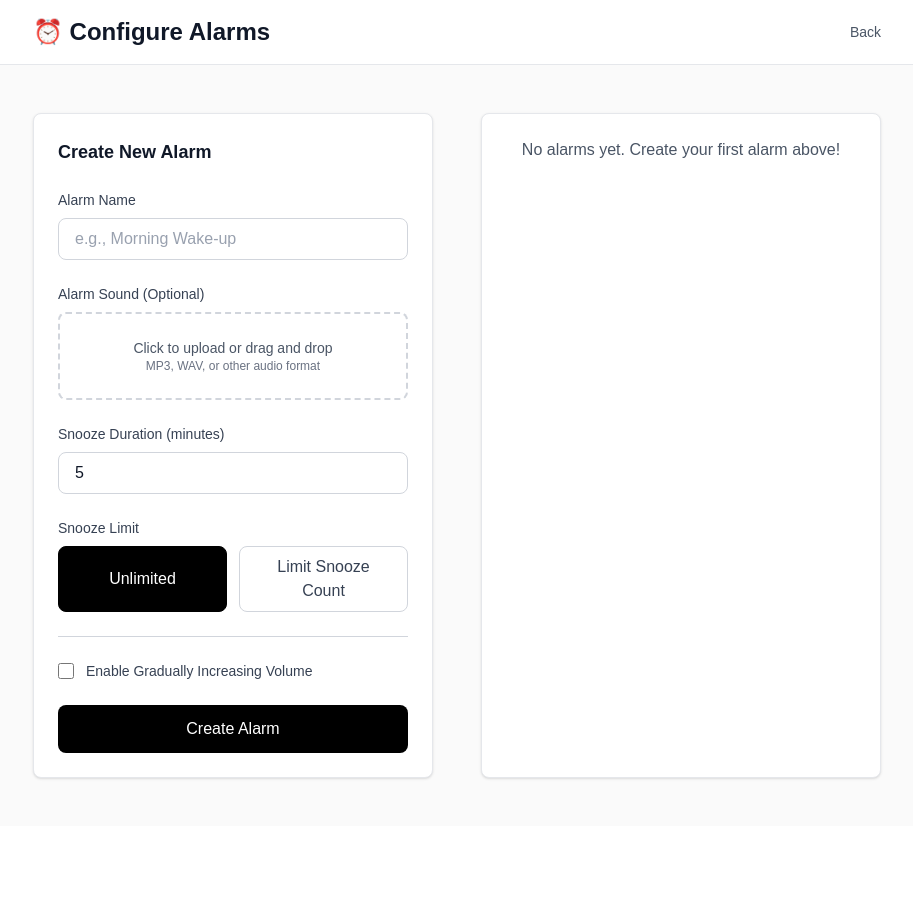
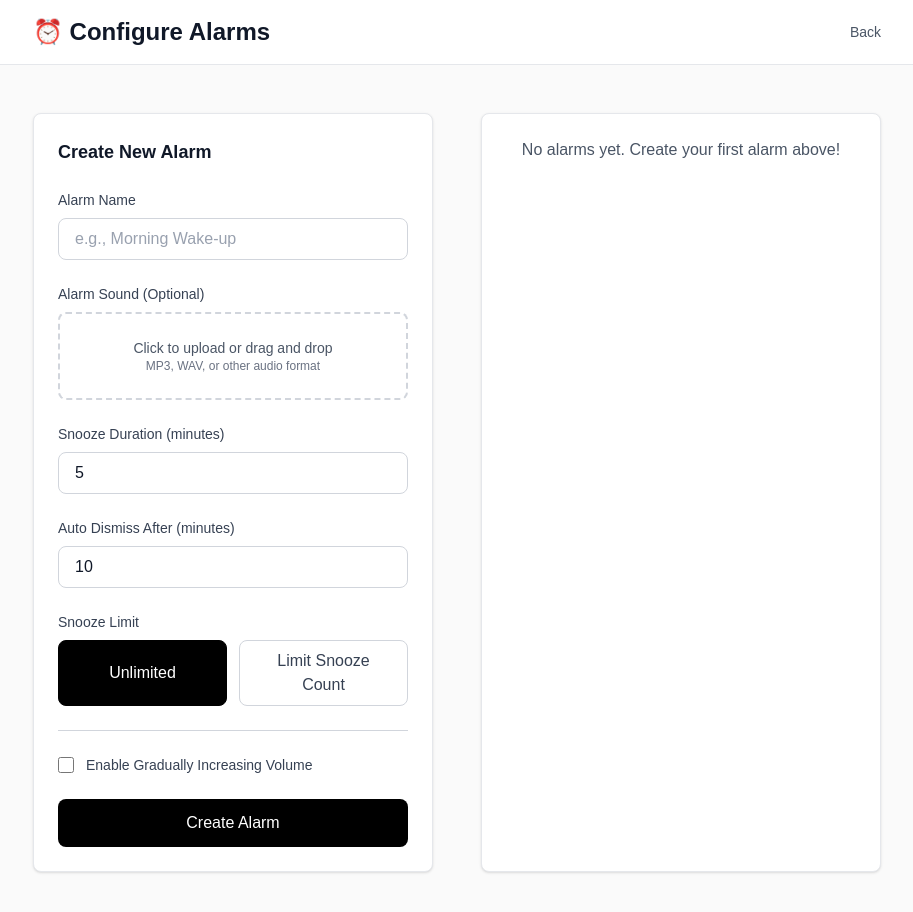
Before and after one commit to shahrierNafis/alarm-frontend, a Next.js app: page /configure in a window 1280 px wide. Shown: the top 912 px of the page, without its empty margins (183-1096 px from the left). Before the commit the page ends 826 px from the top, so only its background shows below. Built offline with nearby package versions, Linux system fonts and the light colour scheme.

Commit message:
feat: add auto-dismiss functionality to alarms

```diff
--- a/app/components/AlarmForm.tsx
+++ b/app/components/AlarmForm.tsx
@@ -17,6 +17,7 @@ export default function AlarmForm({ onSuccess, alarm, onEditCancel }: AlarmFormP
   const [snoozeDuration, setSnoozeDuration] = useState<number>(5);
   const [snoozeLimitType, setSnoozeLimitType] = useState<"unlimited" | "custom">("unlimited");
   const [snoozeLimitValue, setSnoozeLimitValue] = useState<number>(3);
+  const [autoDismissDuration, setAutoDismissDuration] = useState<number>(10);
   const [volumeRampEnabled, setVolumeRampEnabled] = useState(false);
   const [startingVolume, setStartingVolume] = useState(20);
   const [volumeRampDuration, setVolumeRampDuration] = useState(30);
@@ -40,6 +41,7 @@ export default function AlarmForm({ onSuccess, alarm, onEditCancel }: AlarmFormP
         setSnoozeLimitType("custom");
         setSnoozeLimitValue(alarm.snoozeLimit);
       }
+      setAutoDismissDuration(alarm.autoDismissDuration ?? 10);
       setVolumeRampEnabled(alarm.volumeRampEnabled ?? false);
       setStartingVolume(alarm.startingVolume ?? 20);
       setVolumeRampDuration(alarm.volumeRampDuration ?? 30);
@@ -81,6 +83,12 @@ export default function AlarmForm({ onSuccess, alarm, onEditCancel }: AlarmFormP
         return;
       }
 
+      if (autoDismissDuration <= 0) {
+        setError("Auto-dismiss duration must be at least 1 minute");
+        setIsLoading(false);
+        return;
+      }
+
       if (snoozeLimitType === "custom" && snoozeLimitValue <= 0) {
         setError("Snooze limit must be at least 1");
         setIsLoading(false);
@@ -98,6 +106,7 @@ export default function AlarmForm({ onSuccess, alarm, onEditCancel }: AlarmFormP
           soundData: soundData || alarm.soundData, // Keep existing sound if not updating
           snoozeDuration,
           snoozeLimit,
+          autoDismissDuration,
           volumeRampEnabled,
           startingVolume: volumeRampEnabled ? startingVolume : undefined,
           volumeRampDuration: volumeRampEnabled ? volumeRampDuration : undefined,
@@ -109,6 +118,7 @@ export default function AlarmForm({ onSuccess, alarm, onEditCancel }: AlarmFormP
           soundData,
           snoozeDuration,
           snoozeLimit,
+          autoDismissDuration,
           volumeRampEnabled,
           startingVolume: volumeRampEnabled ? startingVolume : undefined,
           volumeRampDuration: volumeRampEnabled ? volumeRampDuration : undefined,
@@ -120,6 +130,7 @@ export default function AlarmForm({ onSuccess, alarm, onEditCancel }: AlarmFormP
         setSnoozeDuration(5);
         setSnoozeLimitType("unlimited");
         setSnoozeLimitValue(3);
+        setAutoDismissDuration(10);
         setVolumeRampEnabled(false);
         setStartingVolume(20);
         setVolumeRampDuration(30);
@@ -132,7 +143,7 @@ export default function AlarmForm({ onSuccess, alarm, onEditCancel }: AlarmFormP
         onSuccess();
       }
     } catch (err) {
-      setError(err instanceof Error ? err.message : (isEditMode ? "Failed to update alarm" : "Failed to create alarm"));
+      setError(err instanceof Error ? err.message : isEditMode ? "Failed to update alarm" : "Failed to create alarm");
     } finally {
       setIsLoading(false);
     }
@@ -198,11 +209,26 @@ export default function AlarmForm({ onSuccess, alarm, onEditCancel }: AlarmFormP
         />
       </div>
 
+      {/* Auto Dismiss */}
+      <div>
+        <label htmlFor="autoDismissDuration" className="block text-sm font-medium text-gray-700 dark:text-gray-300">
+          Auto Dismiss After (minutes)
+        </label>
+        <input
+          type="number"
+          id="autoDismissDuration"
+          min="1"
+          value={autoDismissDuration}
+          onChange={(e) => setAutoDismissDuration(Math.max(1, parseInt(e.target.value) || 0))}
+          className="mt-2 w-full rounded-lg border border-gray-300 bg-white px-4 py-2 text-gray-900 placeholder-gray-400 focus:border-black focus:outline-none focus:ring-2 focus:ring-black/10 dark:border-gray-600 dark:bg-gray-800 dark:text-white dark:focus:border-white dark:focus:ring-white/20"
+          disabled={isLoading}
+          required
+        />
+      </div>
+
       {/* Snooze Limit */}
       <div>
-        <label className="block text-sm font-medium text-gray-700 dark:text-gray-300 mb-2">
-          Snooze Limit
-        </label>
+        <label className="block text-sm font-medium text-gray-700 dark:text-gray-300 mb-2">Snooze Limit</label>
         <div className="flex gap-3 mb-3">
           <button
             type="button"
@@ -231,7 +257,10 @@ export default function AlarmForm({ onSuccess, alarm, onEditCancel }: AlarmFormP
         </div>
         {snoozeLimitType === "custom" && (
           <div className="mt-2">
-            <label htmlFor="snoozeLimitValue" className="block text-xs font-medium text-gray-500 dark:text-gray-400 mb-1">
+            <label
+              htmlFor="snoozeLimitValue"
+              className="block text-xs font-medium text-gray-500 dark:text-gray-400 mb-1"
+            >
               Max Snooze Count
             </label>
             <input
--- a/app/components/AlarmList.tsx
+++ b/app/components/AlarmList.tsx
@@ -60,7 +60,14 @@ export default function AlarmList({ onEditAlarm }: AlarmListProps) {
           >
             <h3 className="font-semibold text-gray-900 dark:text-white">{alarm.name}</h3>
             <p className="text-sm text-gray-600 dark:text-gray-400 mt-1">
-              Snooze: {alarm.snoozeDuration} min ({alarm.snoozeLimit === null || alarm.snoozeLimit === undefined ? "Unlimited" : `Max ${alarm.snoozeLimit}x`})
+              Snooze: {alarm.snoozeDuration} min (
+              {alarm.snoozeLimit === null || alarm.snoozeLimit === undefined
+                ? "Unlimited"
+                : `Max ${alarm.snoozeLimit}x`}
+              )
+            </p>
+            <p className="text-sm text-gray-600 dark:text-gray-400 mt-1">
+              Auto-dismiss: {alarm.autoDismissDuration ?? 10} min
             </p>
             <p className="text-xs text-gray-500 dark:text-gray-500 mt-2">
               Sound: {alarm.soundData ? "Custom" : "Default"}
--- a/app/components/AlarmPlayer.tsx
+++ b/app/components/AlarmPlayer.tsx
@@ -10,13 +10,28 @@ interface AlarmPlayerProps {
 
 export default function AlarmPlayer({ alarm }: AlarmPlayerProps) {
   const [isPlaying, setIsPlaying] = useState(false);
-  const [isPaused, setIsPaused] = useState(false);
   const [snoozeActive, setSnoozeActive] = useState(false);
   const [snoozeRemaining, setSnoozeRemaining] = useState(0);
   const [snoozeCount, setSnoozeCount] = useState(0);
   const [volumeRampActive, setVolumeRampActive] = useState(false);
   const audioBufferRef = useRef<AudioBuffer | null>(null);
   const snoozeIntervalRef = useRef<NodeJS.Timeout | null>(null);
+  const autoDismissTimeoutRef = useRef<NodeJS.Timeout | null>(null);
+
+  const handleDismiss = useCallback(() => {
+    audioPlayer.stopAudio();
+    setIsPlaying(false);
+    setSnoozeActive(false);
+    if (snoozeIntervalRef.current) {
+      clearInterval(snoozeIntervalRef.current);
+    }
+    if (autoDismissTimeoutRef.current) {
+      clearTimeout(autoDismissTimeoutRef.current);
+      autoDismissTimeoutRef.current = null;
+    }
+    // Redirect to home
+    window.location.href = "/";
+  }, []);
 
   // Initialize audio and start playing
   useEffect(() => {
@@ -42,6 +57,16 @@ export default function AlarmPlayer({ alarm }: AlarmPlayerProps) {
               setVolumeRampActive(false);
             });
           }
+
+          const dismissMinutes = alarm.autoDismissDuration ?? 10;
+          if (dismissMinutes > 0) {
+            autoDismissTimeoutRef.current = setTimeout(
+              () => {
+                handleDismiss();
+              },
+              dismissMinutes * 60 * 1000,
+            );
+          }
         }
       } catch (error) {
         console.error("Failed to initialize audio:", error);
@@ -53,22 +78,15 @@ export default function AlarmPlayer({ alarm }: AlarmPlayerProps) {
     // Cleanup on unmount
     return () => {
       audioPlayer.stopAudio();
+      if (autoDismissTimeoutRef.current) {
+        clearTimeout(autoDismissTimeoutRef.current);
+      }
     };
-  }, [alarm]);
-
-  const handleDismiss = useCallback(() => {
-    audioPlayer.stopAudio();
-    setIsPlaying(false);
-    setSnoozeActive(false);
-    if (snoozeIntervalRef.current) {
-      clearInterval(snoozeIntervalRef.current);
-    }
-    // Redirect to home
-    window.location.href = "/";
-  }, []);
+  }, [alarm, handleDismiss]);
 
   const snoozeDuration = alarm.snoozeDuration ?? 5;
-  const isSnoozeLimitReached = alarm.snoozeLimit !== null && alarm.snoozeLimit !== undefined && snoozeCount >= alarm.snoozeLimit;
+  const isSnoozeLimitReached =
+    alarm.snoozeLimit !== null && alarm.snoozeLimit !== undefined && snoozeCount >= alarm.snoozeLimit;
 
   const handleSnooze = useCallback(() => {
     if (isSnoozeLimitReached) return;
@@ -81,7 +99,6 @@ export default function AlarmPlayer({ alarm }: AlarmPlayerProps) {
     });
 
     setSnoozeActive(true);
-    setIsPaused(true);
     setSnoozeRemaining(snoozeDuration * 60 * 1000);
     setSnoozeCount((prev) => prev + 1);
   }, [snoozeDuration, isSnoozeLimitReached]);
@@ -117,14 +134,26 @@ export default function AlarmPlayer({ alarm }: AlarmPlayerProps) {
           <p className="text-sm text-gray-500 dark:text-gray-400">
             Snooze duration: <span className="font-semibold text-black dark:text-white">{snoozeDuration} min</span>
           </p>
-          <div className="text-sm mt-1 text-gray-500 dark:text-gray-400">
+          <p className="text-sm text-gray-500 dark:text-gray-400 mt-1">
+            Auto-dismiss after:{" "}
+            <span className="font-semibold text-black dark:text-white">{alarm.autoDismissDuration ?? 10} min</span>
+          </p>
+          <div className="text-sm mt-2 text-gray-500 dark:text-gray-400">
             {alarm.snoozeLimit === null || alarm.snoozeLimit === undefined ? (
-              <p>Snoozed: <span className="font-semibold text-black dark:text-white">{snoozeCount}</span> times (Unlimited)</p>
+              <p>
+                Snoozed: <span className="font-semibold text-black dark:text-white">{snoozeCount}</span> times
+                (Unlimited)
+              </p>
             ) : (
               <div>
-                <p>Snoozed: <span className="font-semibold text-black dark:text-white">{snoozeCount}</span> of <span className="font-semibold text-black dark:text-white">{alarm.snoozeLimit}</span> times</p>
+                <p>
+                  Snoozed: <span className="font-semibold text-black dark:text-white">{snoozeCount}</span> of{" "}
+                  <span className="font-semibold text-black dark:text-white">{alarm.snoozeLimit}</span> times
+                </p>
                 {isSnoozeLimitReached && (
-                  <span className="block text-red-500 font-bold mt-1 text-xs animate-bounce">⚠️ Snooze limit reached!</span>
+                  <span className="block text-red-500 font-bold mt-1 text-xs animate-bounce">
+                    ⚠️ Snooze limit reached!
+                  </span>
                 )}
               </div>
             )}
--- a/lib/db.ts
+++ b/lib/db.ts
@@ -10,6 +10,7 @@ interface StoredAlarm {
   soundData?: Blob;
   snoozeDuration: number;
   snoozeLimit: number | null;
+  autoDismissDuration: number;
   createdAt: number;
   volumeRampEnabled?: boolean;
   startingVolume?: number;
@@ -19,15 +20,18 @@ interface StoredAlarm {
 // Helper to migrate legacy alarms containing snoozeOptions
 function migrateAlarm(alarm: any): StoredAlarm {
   if (!alarm) return alarm;
-  if (typeof alarm.snoozeDuration !== "number") {
-    const defaultDuration = (alarm.snoozeOptions && alarm.snoozeOptions[0]) || 5;
-    return {
-      ...alarm,
-      snoozeDuration: defaultDuration,
-      snoozeLimit: alarm.snoozeLimit !== undefined ? alarm.snoozeLimit : null,
-    };
-  }
-  return alarm;
+  // Backfill legacy data and ensure defaults for new fields
+  const migrated = {
+    ...alarm,
+    snoozeDuration:
+      typeof alarm.snoozeDuration === "number"
+        ? alarm.snoozeDuration
+        : (alarm.snoozeOptions && alarm.snoozeOptions[0]) || 5,
+    snoozeLimit: alarm.snoozeLimit !== undefined ? alarm.snoozeLimit : null,
+    autoDismissDuration: typeof alarm.autoDismissDuration === "number" ? alarm.autoDismissDuration : 10,
+  };
+
+  return migrated;
 }
 
 let db: IDBDatabase | null = null;
--- a/lib/types.ts
+++ b/lib/types.ts
@@ -6,6 +6,7 @@ export interface Alarm {
   soundData?: Blob; // audio file blob
   snoozeDuration: number; // custom snooze duration in minutes
   snoozeLimit: number | null; // maximum times snooze can be triggered (null for unlimited)
+  autoDismissDuration: number; // auto-dismiss after this many minutes
   createdAt: number; // timestamp
   volumeRampEnabled?: boolean; // whether to gradually increase volume
   startingVolume?: number; // starting volume as percentage (0-100)
```
